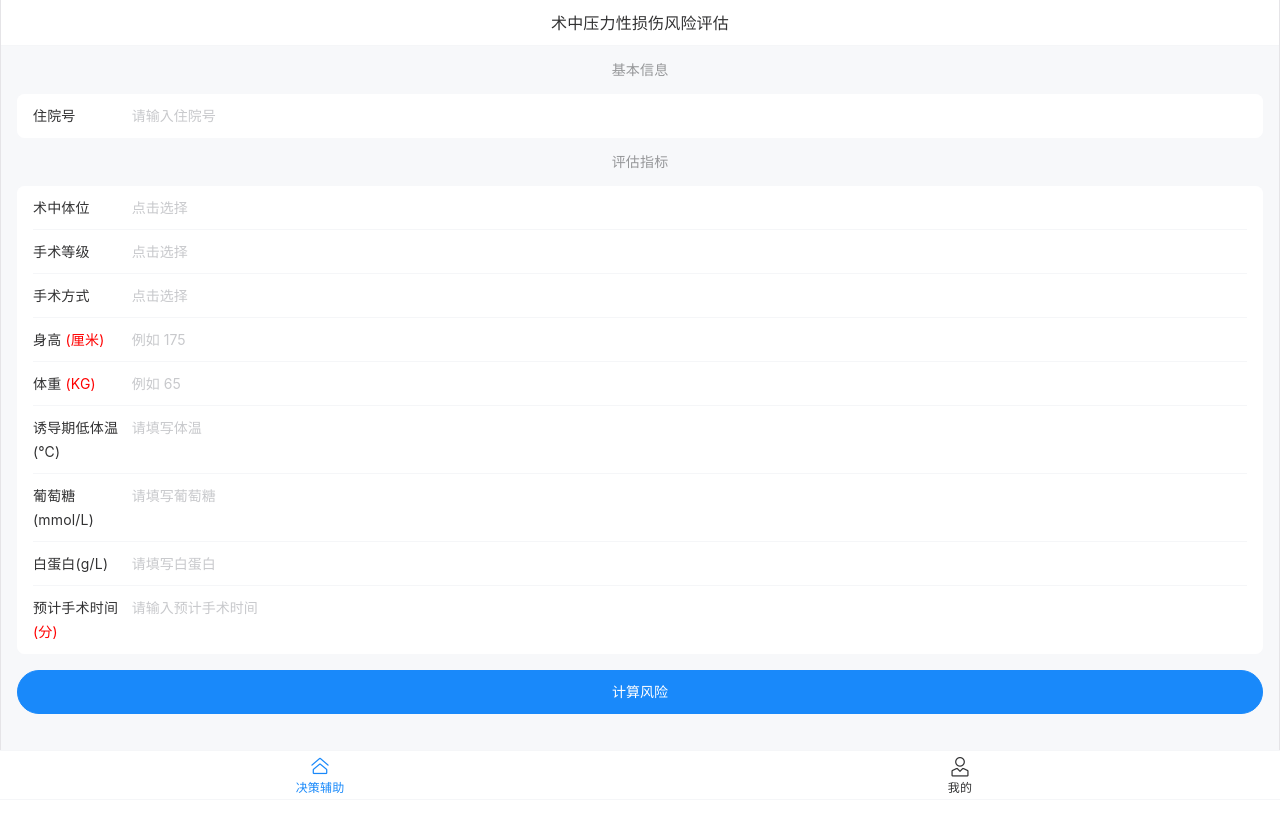
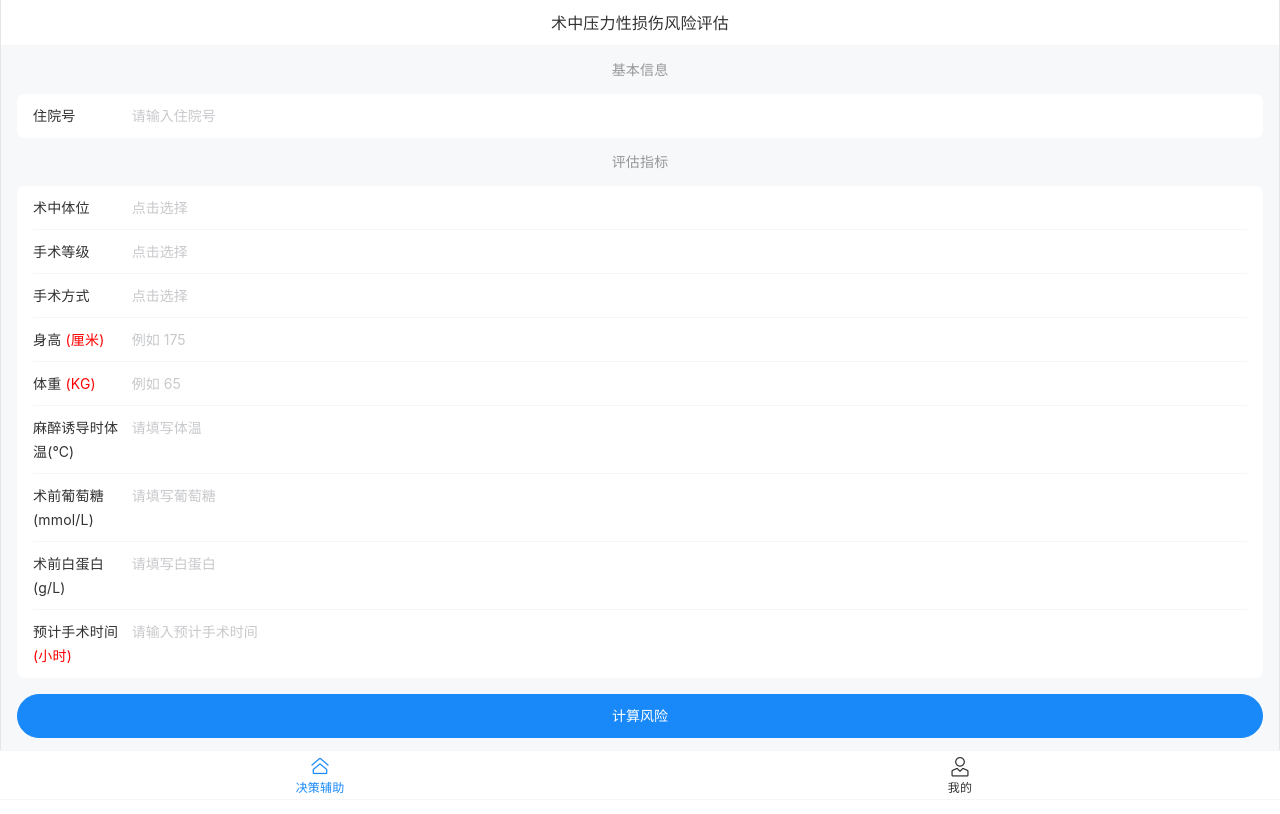
Before and after one commit to Under-no-Flag/Surgery-Decision, a Vue app in the folder frontend/: page /h5/form in a window 1280 px wide. Built offline with nearby package versions, Linux system fonts and the light colour scheme; sample sign-in values are in the browser's storage.

Commit message:
修改手术时间单位，部分字段你问的，风险值标准

```diff
--- a/frontend/src/views/admin/Records.vue
+++ b/frontend/src/views/admin/Records.vue
@@ -16,10 +16,10 @@
               <el-descriptions-item label="身高(cm)">{{ row.height }}</el-descriptions-item>
               <el-descriptions-item label="体重(kg)">{{ row.weight }}</el-descriptions-item>
               <el-descriptions-item label="BMI">{{ typeof row.bmi === 'number' ? row.bmi.toFixed(2) : row.bmi }}</el-descriptions-item>
-              <el-descriptions-item label="诱导期低体温(℃)">{{ row.temperature }}</el-descriptions-item>
-              <el-descriptions-item label="葡萄糖(mmol/L)">{{ row.glucose }}</el-descriptions-item>
-              <el-descriptions-item label="白蛋白(g/L)">{{ row.albumin }}</el-descriptions-item>
-              <el-descriptions-item label="手术时间(分)">{{ row.surgery_time }}</el-descriptions-item>
+              <el-descriptions-item label="麻醉诱导时体温(℃)">{{ row.temperature }}</el-descriptions-item>
+              <el-descriptions-item label="术前葡萄糖(mmol/L)">{{ row.glucose }}</el-descriptions-item>
+              <el-descriptions-item label="术前白蛋白(g/L)">{{ row.albumin }}</el-descriptions-item>
+              <el-descriptions-item label="手术时间(小时)">{{ row.surgery_time ? (row.surgery_time / 60).toFixed(1) : '' }}</el-descriptions-item>
               <el-descriptions-item label="计算风险值(P)">{{ row.p_value != null ? (row.p_value * 100).toFixed(2) + '%' : '-' }}</el-descriptions-item>
             </el-descriptions>
           </template>
@@ -105,10 +105,10 @@ const exportExcel = () => {
     '身高(cm)': r.height,
     '体重(kg)': r.weight,
     'BMI': r.bmi,
-    '诱导期低体温(℃)': r.temperature,
-    '葡萄糖(mmol/L)': r.glucose,
-    '白蛋白(g/L)': r.albumin,
-    '手术时间(分)': r.surgery_time,
+    '麻醉诱导时体温(℃)': r.temperature,
+    '术前葡萄糖(mmol/L)': r.glucose,
+    '术前白蛋白(g/L)': r.albumin,
+    '手术时间(小时)': r.surgery_time ? (r.surgery_time / 60).toFixed(1) : '',
     '录入时间': r.created_at
   })))
   const wb = XLSX.utils.book_new()
--- a/frontend/src/views/h5/Form.vue
+++ b/frontend/src/views/h5/Form.vue
@@ -90,7 +90,7 @@
           v-model="formData.temperature"
           type="number"
           name="temperature"
-          label="诱导期低体温(℃)"
+          label="麻醉诱导时体温(℃)"
           placeholder="请填写体温"
           :rules="[{ required: true, message: '请填写体温' }]"
         />
@@ -99,7 +99,7 @@
           v-model="formData.glucose"
           type="number"
           name="glucose"
-          label="葡萄糖(mmol/L)"
+          label="术前葡萄糖(mmol/L)"
           placeholder="请填写葡萄糖"
           :rules="[{ required: true, message: '请填写葡萄糖' }]"
         />
@@ -108,19 +108,19 @@
           v-model="formData.albumin"
           type="number"
           name="albumin"
-          label="白蛋白(g/L)"
+          label="术前白蛋白(g/L)"
           placeholder="请填写白蛋白"
           :rules="[{ required: true, message: '请填写白蛋白' }]"
         />
 
         <van-field
           v-model="formData.surgery_time"
-          type="digit"
+          type="number"
           name="surgery_time"
           placeholder="请输入预计手术时间"
           :rules="[{ required: true, message: '请填写手术时间' }]"
         >
-          <template #label>预计手术时间<span style="color: red;">(分)</span></template>
+          <template #label>预计手术时间<span style="color: red;">(小时)</span></template>
         </van-field>
 
       </van-cell-group>
@@ -197,7 +197,11 @@ const onConfirm = (field, { selectedOptions }) => {
 const onSubmit = async () => {
   submitting.value = true
   try {
-    const res = await api.post('/records', formData)
+    const payload = { ...formData }
+    if (payload.surgery_time) {
+      payload.surgery_time = Math.round(parseFloat(payload.surgery_time) * 60)
+    }
+    const res = await api.post('/records', payload)
     Object.assign(formData, getInitialData()) // Clean up for next time
     router.push({ name: 'H5Result', query: { risk_level: res.risk_level, suggestion: res.suggestion } })
   } finally {
--- a/frontend/src/views/h5/My.vue
+++ b/frontend/src/views/h5/My.vue
@@ -25,10 +25,10 @@
             <p><strong>身高(cm):</strong> {{ item.height }}</p>
             <p><strong>体重(kg):</strong> {{ item.weight }}</p>
             <p><strong>BMI:</strong> {{ typeof item.bmi === 'number' ? item.bmi.toFixed(2) : item.bmi }}</p>
-            <p><strong>诱导期低体温(℃):</strong> {{ item.temperature }}</p>
-            <p><strong>葡萄糖(mmol/L):</strong> {{ item.glucose }}</p>
-            <p><strong>白蛋白(g/L):</strong> {{ item.albumin }}</p>
-            <p><strong>手术时间(分):</strong> {{ item.surgery_time }}</p>
+            <p><strong>麻醉诱导时体温(℃):</strong> {{ item.temperature }}</p>
+            <p><strong>术前葡萄糖(mmol/L):</strong> {{ item.glucose }}</p>
+            <p><strong>术前白蛋白(g/L):</strong> {{ item.albumin }}</p>
+            <p><strong>手术时间(小时):</strong> {{ item.surgery_time ? (item.surgery_time / 60).toFixed(1) : '' }}</p>
             <p><strong>计算风险值(P):</strong> {{ (item.p_value * 100).toFixed(2) }}%</p>
             <div style="text-align: right; margin-top: 10px;">
               <van-button size="small" type="danger" @click.stop="deleteRecord(item.id)">删除记录</van-button>
```
Also changed, not shown: 1 other file (tests, documents, lock files or other folders).
